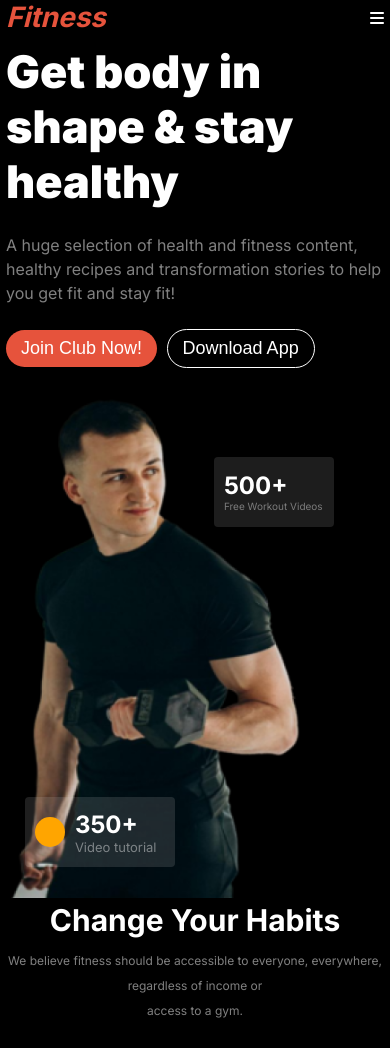
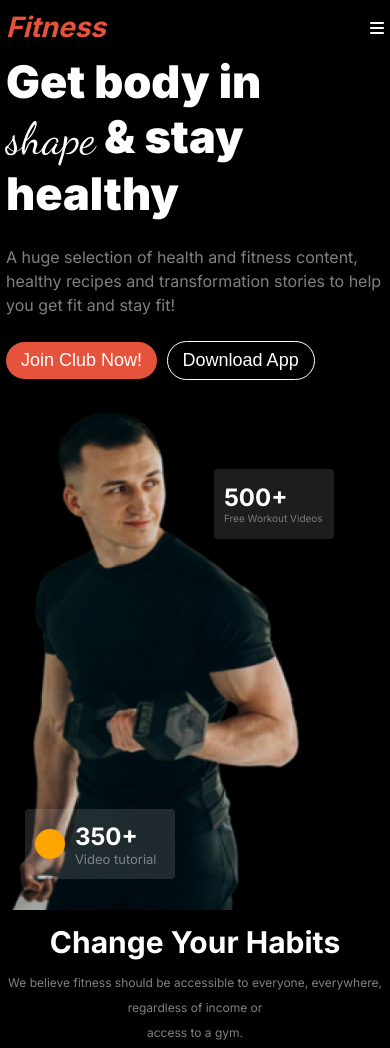
Before and after one commit to forhadch30/fitness-assignment-2, a plain HTML site: page index.html in a window 390 px wide. Shown: the top 1048 px of the page. Drawn offline with nearby package versions, Linux system fonts and the light colour scheme.

Commit message:
full responsive done

```diff
--- a/css/responsive.css
+++ b/css/responsive.css
@@ -101,7 +101,8 @@
         color: grey;
         margin-bottom: 10%;
     }
-    .habits-content p{
+
+    .habits-content p {
         color: gray;
     }
 
@@ -165,6 +166,7 @@
         grid-column: 1/span 5;
         grid-row: 6/span 5;
     }
+
     .child-5 {
         grid-column: 6/span 7;
         grid-row: 6/span 5;
@@ -231,13 +233,17 @@
     }
 
     /* chart style end here */
-    /* meet out team style start responsive  */
+    /* meet out team responsive  */
     .meet-out-team-card {
         grid-template-columns: repeat(1, 1fr);
     }
 
     .meet-out-team-content {
         width: 100%;
+    }
+
+    .left-side-to-right {
+
     }
 
     .Cody-Fisher,
@@ -268,7 +274,8 @@
     .footer-get-started {
         margin-top: 20px;
     }
-    .all-right{
+
+    .all-right {
         margin-top: 10%;
     }
 }
--- a/css/style.css
+++ b/css/style.css
@@ -1,4 +1,13 @@
 @import url('https://fonts.googleapis.com/css2?family=Inter:wght@100..900&display=swap');
+/* @import url('https://fonts.googleapis.com/css2?family=Zain:wght@200;300;400;700;800;900&display=swap');
+@import url('https://fonts.googleapis.com/css2?family=Playwrite+HR+Lijeva:wght@100..400&display=swap');
+@import url('https://fonts.googleapis.com/css2?family=Zain:wght@200;300;400;700;800;900&display=swap'); */
+/* @import url('https://fonts.googleapis.com/css2?family=Zain:wght@200;300;400;700;800;900&display=swap'); */
+
+@import url('https://fonts.googleapis.com/css2?family=Dancing+Script:wght@400..700&display=swap');
+/* @import url('https://fonts.googleapis.com/css2?family=Grey+Qo&display=swap'); */
+/* @import url('https://fonts.googleapis.com/css2?family=Estonia&display=swap'); */
+
 
 * {
     box-sizing: border-box;
@@ -14,10 +23,20 @@ body {
     background-color: rgb(0, 0, 0);
 }
 
+.shape-content {
+    /* font-family: "Zain", sans-serif;
+    font-family: "Playwrite HR Lijeva", cursive; */
+    /* font-family: "Zain", sans-serif; */
+    /* font-family: "Grey Qo", cursive; */
+    /* font-family: "Estonia", cursive; */
+    font-family: "Dancing Script", cursive;
+    font-weight: 400;
+}
+
 .fitness-container nav,
 .banner-container {
     width: 77.8%;
-    margin: 0 auto;
+    margin: 10px auto;
     display: flex;
     justify-content: space-between;
 }
@@ -490,7 +509,8 @@ input {
 }
 
 ::selection {
-    background-color: rgba(0, 139, 139, 0.575);
+    background-color: rgba(255, 235, 205, 0.527);
+    color: white;
 }
 
 input[type] {
@@ -545,8 +565,7 @@ input[type] {
 .meet-out-team-container {
     background-color: rgba(0, 0, 0, 0.575);
     margin-top: 8%;
-    padding-top: 5%;
-    padding-bottom: 5%;
+    padding: 5% 0px 5% 0px;
 }
 
 .meet-out-team-title h2 {
@@ -687,6 +706,7 @@ input[type] {
     border-radius: 20px;
     color: white;
 }
+
 .fitness-footer {
     width: 40%;
 }
--- a/index.html
+++ b/index.html
@@ -30,7 +30,7 @@
         <section class="banner-container">
             <div class="banner-content">
                 <div class="left-side">
-                    <h2 class="color-white">Get body in <br> shape & stay <br> healthy</h2>
+                    <h2 class="color-white">Get body in <br> <span class="shape-content">shape</span> & stay <br> healthy</h2>
                     <p>A huge selection of health and fitness content, healthy recipes and transformation stories to
                         help you get fit and stay fit!</p>
                     <div>
```
